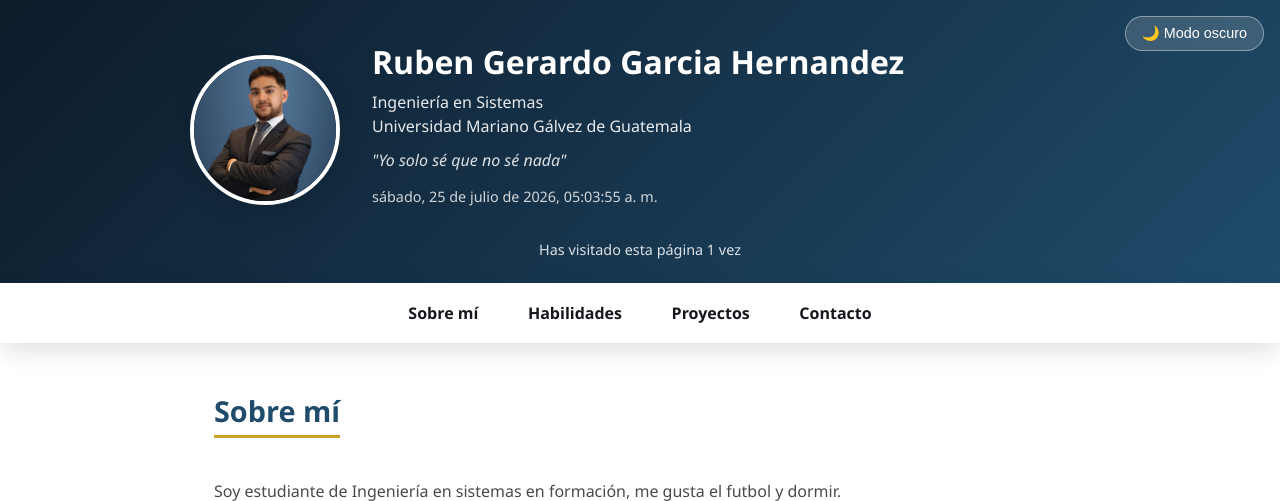
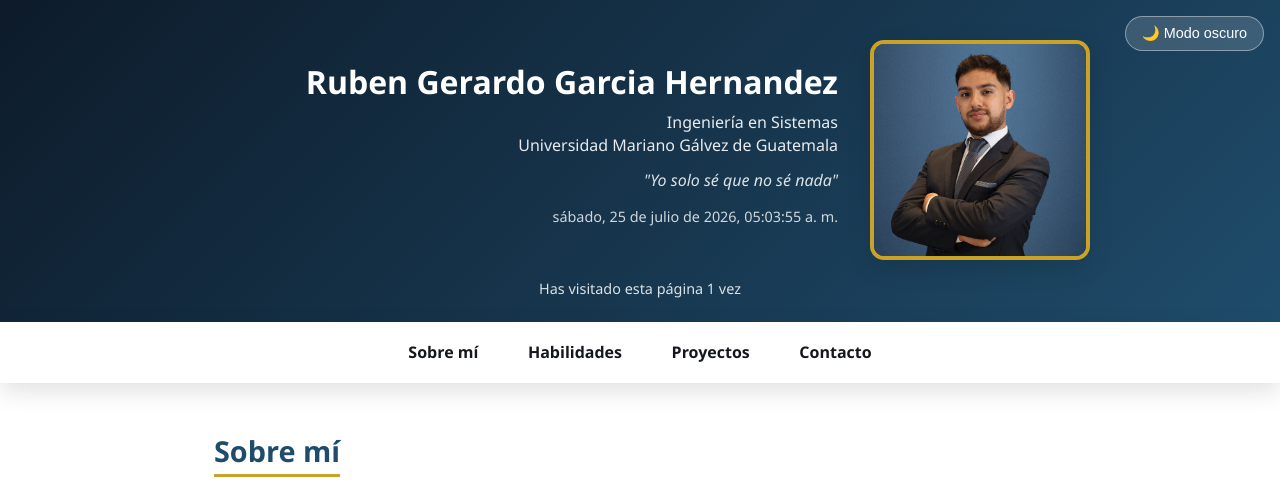
Before and after one commit to melgust/desaweb2026b, a PHP site: page / in a window 1280 px wide. Shown: the top 501 px of the page. Run offline with PHP 8.4, Linux system fonts and the light colour scheme.

Commit message:
Reposicion de foto

```diff
--- a/practrice1/css/styles.css
+++ b/practrice1/css/styles.css
@@ -75,22 +75,30 @@ h1, h2, h3 {
   align-items: center;
   gap: 2rem;
   flex-wrap: wrap;
+  flex-direction: row-reverse;
   max-width: 900px;
   margin: 0 auto;
 }
 
 .header__photo {
-  width: 150px;
-  height: 150px;
-  border-radius: 50%;
+  width: 220px;
+  height: 220px;
+  border-radius: var(--radius);
   object-fit: cover;
-  border: 4px solid #fff;
+  border: 4px solid var(--color-accent);
   box-shadow: var(--shadow);
+  flex-shrink: 0;
 }
 
 .header__info {
   flex: 1;
   min-width: 240px;
+}
+
+.header__info {
+  flex: 1;
+  min-width: 240px;
+  text-align: right;
 }
 
 .header__career,
```
